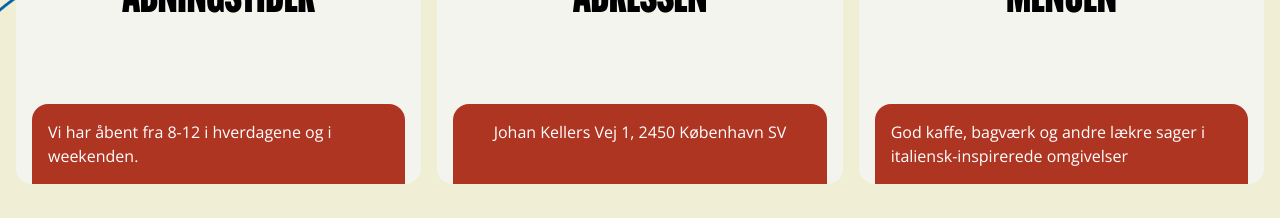
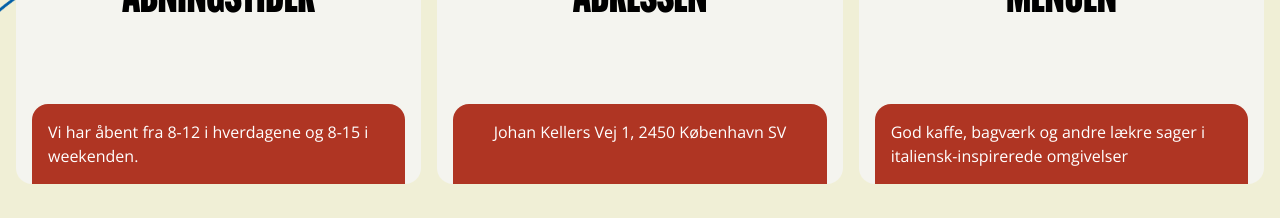
Before and after one commit to t-holmquist/sola, a Next.js app: page /kaffebar in a window 1280 px wide. Shown: the part 1440-1658 px from the top of the page. Built offline with nearby package versions, Linux system fonts and the light colour scheme.

Commit message:
update opening hours

```diff
--- a/components/kaffebarGrid.tsx
+++ b/components/kaffebarGrid.tsx
@@ -40,7 +40,7 @@ export const KaffeBarGrid = () => {
           <div className="absolute bottom-0 left-4 right-4 top-32 md:top-20 lg:top-32 translate-y-8 rounded-t-2xl bg-secondary p-4 transition-transform duration-[250ms] group-hover:translate-y-4 group-hover:rotate-[2deg]">
             <div className="flex justify-center">
               <span className="block font-sans text-white text-sm sm:text-base">
-                Vi har åbent fra 8-12 i hverdagene og i weekenden.
+                Vi har åbent fra 8-12 i hverdagene og 8-15 i weekenden.
               </span>
             </div>
           </div>
```
